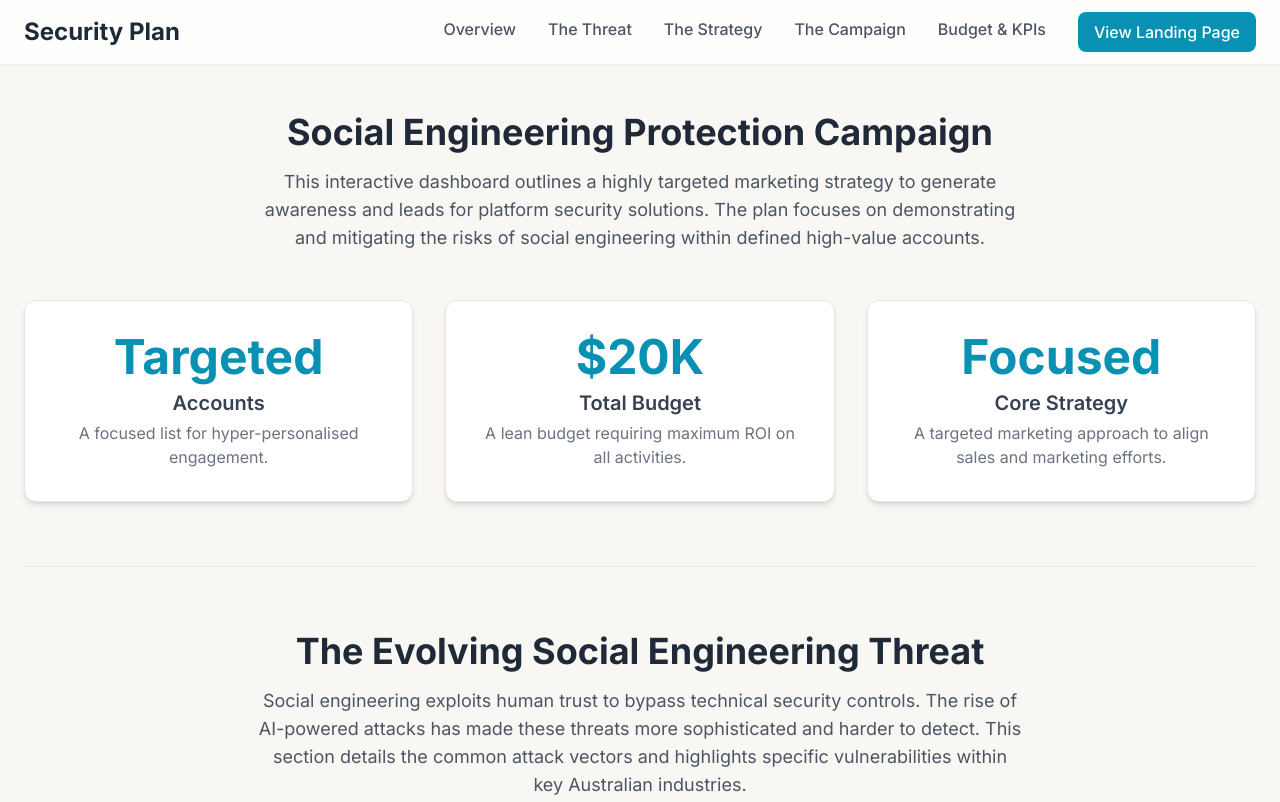
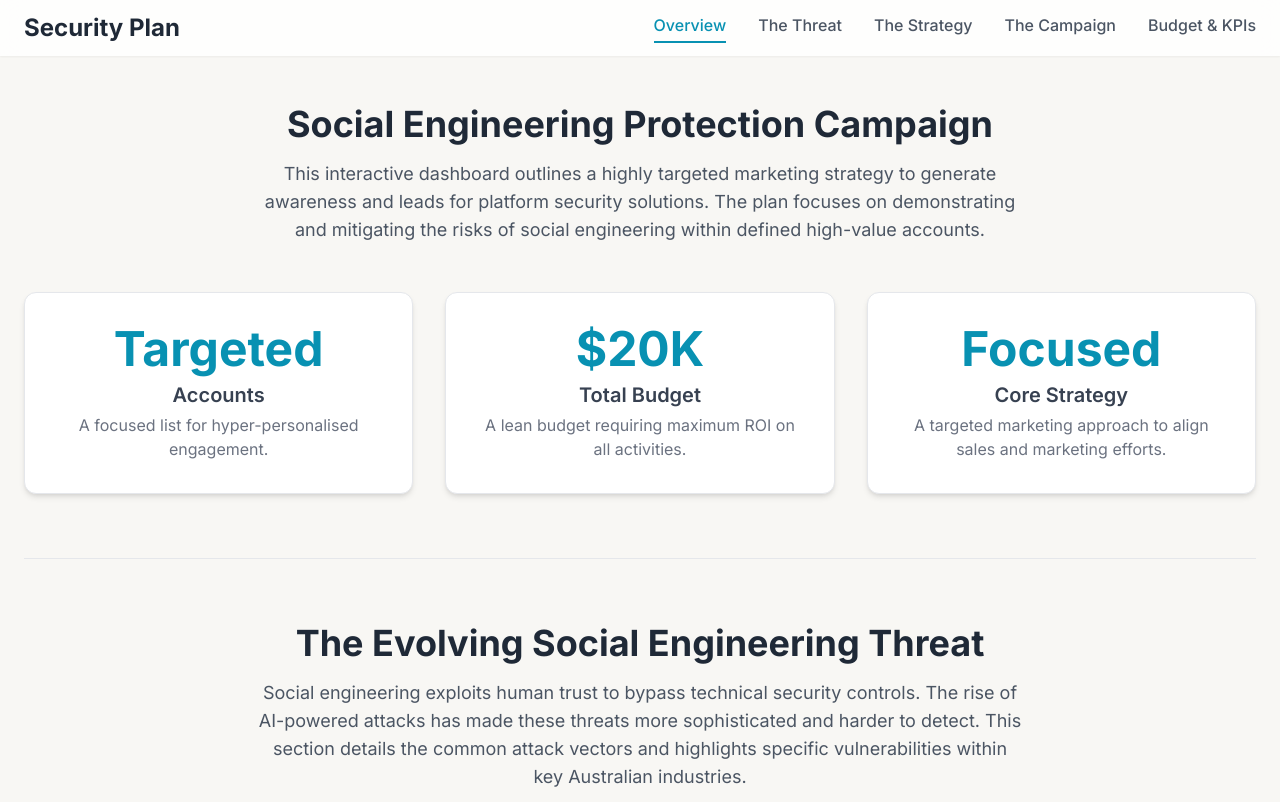
Before and after one commit to Andrewwards/security-risk-campaign, a plain HTML site: page index.html in a window 1280 px wide. Shown: the top 802 px of the page. Drawn offline with nearby package versions, Linux system fonts and the light colour scheme.

Commit message:
Update index.html

```diff
--- a/index.html
+++ b/index.html
@@ -88,7 +88,6 @@
                 <a href="#strategy" class="nav-link text-gray-600 font-medium border-b-2 border-transparent pb-1">The Strategy</a>
                 <a href="#campaign" class="nav-link text-gray-600 font-medium border-b-2 border-transparent pb-1">The Campaign</a>
                 <a href="#budget" class="nav-link text-gray-600 font-medium border-b-2 border-transparent pb-1">Budget & KPIs</a>
-                <a href="landingpage.html" class="px-4 py-2 bg-cyan-600 text-white rounded-lg font-medium hover:bg-cyan-700 transition-colors">View Landing Page</a>
             </div>
             <button id="mobile-menu-button" class="md:hidden focus:outline-none">
                 <svg class="w-6 h-6" fill="none" stroke="currentColor" viewBox="0 0 24 24" xmlns="http://www.w3.org/2000/svg"><path stroke-linecap="round" stroke-linejoin="round" stroke-width="2" d="M4 6h16M4 12h16m-7 6h7"></path></svg>
@@ -100,7 +99,6 @@
              <a href="#strategy" class="block nav-link text-gray-600 font-medium">The Strategy</a>
              <a href="#campaign" class="block nav-link text-gray-600 font-medium">The Campaign</a>
              <a href="#budget" class="block nav-link text-gray-600 font-medium">Budget & KPIs</a>
-             <a href="landingpage.html" class="block nav-link text-gray-600 font-medium px-4 py-2 bg-cyan-600 text-white rounded-lg font-medium hover:bg-cyan-700 transition-colors">View Landing Page</a>
         </div>
     </header>
 
@@ -682,7 +680,8 @@
                                     return label;
                                 }
                             }
-                        },
+                        }
+                    }, // Removed the extra comma here
                     cutout: '60%'
                 }
             });
```
